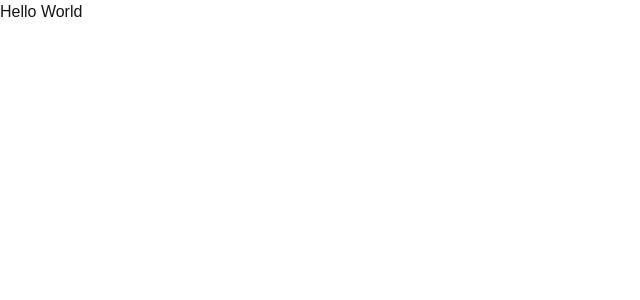
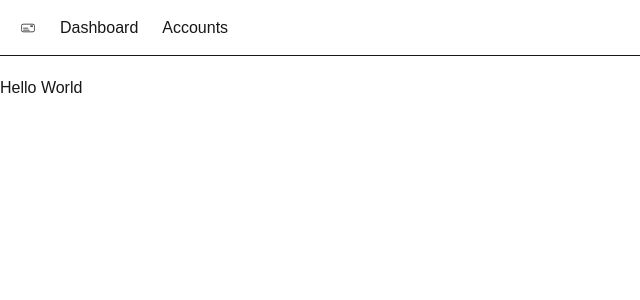
Before and after one commit to EindhovenLion99/Arca, a Next.js app: page / in a window 1280 px wide. Shown: the top 300 px of the page, without its empty margins (0-640 px from the left). Built offline with nearby package versions, Linux system fonts and the light colour scheme.

Commit message:
[NavBar] Creating initial NavBar structure

```diff
--- /dev/null
+++ b/app/NavBar.tsx
@@ -0,0 +1,26 @@
+import Link from 'next/link'
+import { CiMoneyCheck1 } from "react-icons/ci";
+
+
+const NavBar = () => {
+
+  const links = [
+    { label: 'Dashboard', href: '/' },
+    { label: 'Accounts', href: '/accounts' },
+  ]
+
+  return (
+    <nav className='flex space-x-6 border-b mb-5 px-5 h-14 items-center'>
+      <Link href="/"><CiMoneyCheck1/></Link>
+      <ul className='flex space-x-6'>
+        {links.map(link =>
+          <Link key={link.href}
+          className='hover:text-zinc-500 transition-colors'
+          href={link.href}>{link.label}</Link>
+        )}
+      </ul>
+    </nav>
+  )
+}
+
+export default NavBar
--- a/app/layout.tsx
+++ b/app/layout.tsx
@@ -1,6 +1,7 @@
 import type { Metadata } from "next";
 import { Geist, Geist_Mono } from "next/font/google";
 import "./globals.css";
+import NavBar from "./NavBar";
 
 const geistSans = Geist({
   variable: "--font-geist-sans",
@@ -27,7 +28,10 @@
       lang="en"
       className={`${geistSans.variable} ${geistMono.variable} h-full antialiased`}
     >
-      <body className="min-h-full flex flex-col">{children}</body>
+      <body className="min-h-full flex flex-col">
+        <NavBar/>
+        <main>{children}</main>
+      </body>
     </html>
   );
 }
--- a/package.json
+++ b/package.json
@@ -11,7 +11,8 @@
   "dependencies": {
     "next": "16.2.12",
     "react": "19.2.4",
-    "react-dom": "19.2.4"
+    "react-dom": "19.2.4",
+    "react-icons": "^5.7.0"
   },
   "devDependencies": {
     "@tailwindcss/postcss": "^4",
```
Also changed, not shown: 1 other file (tests, documents, lock files or other folders).
